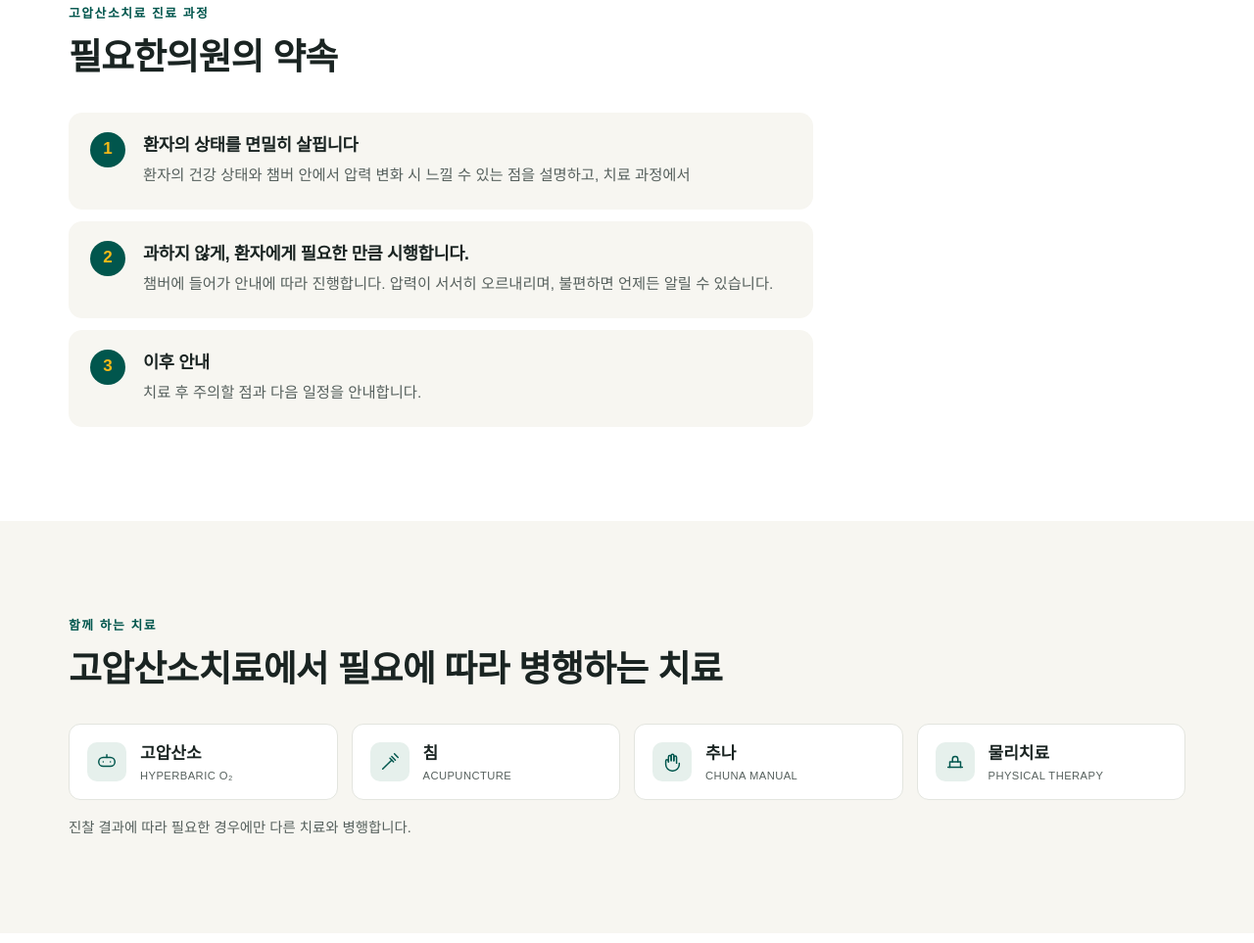
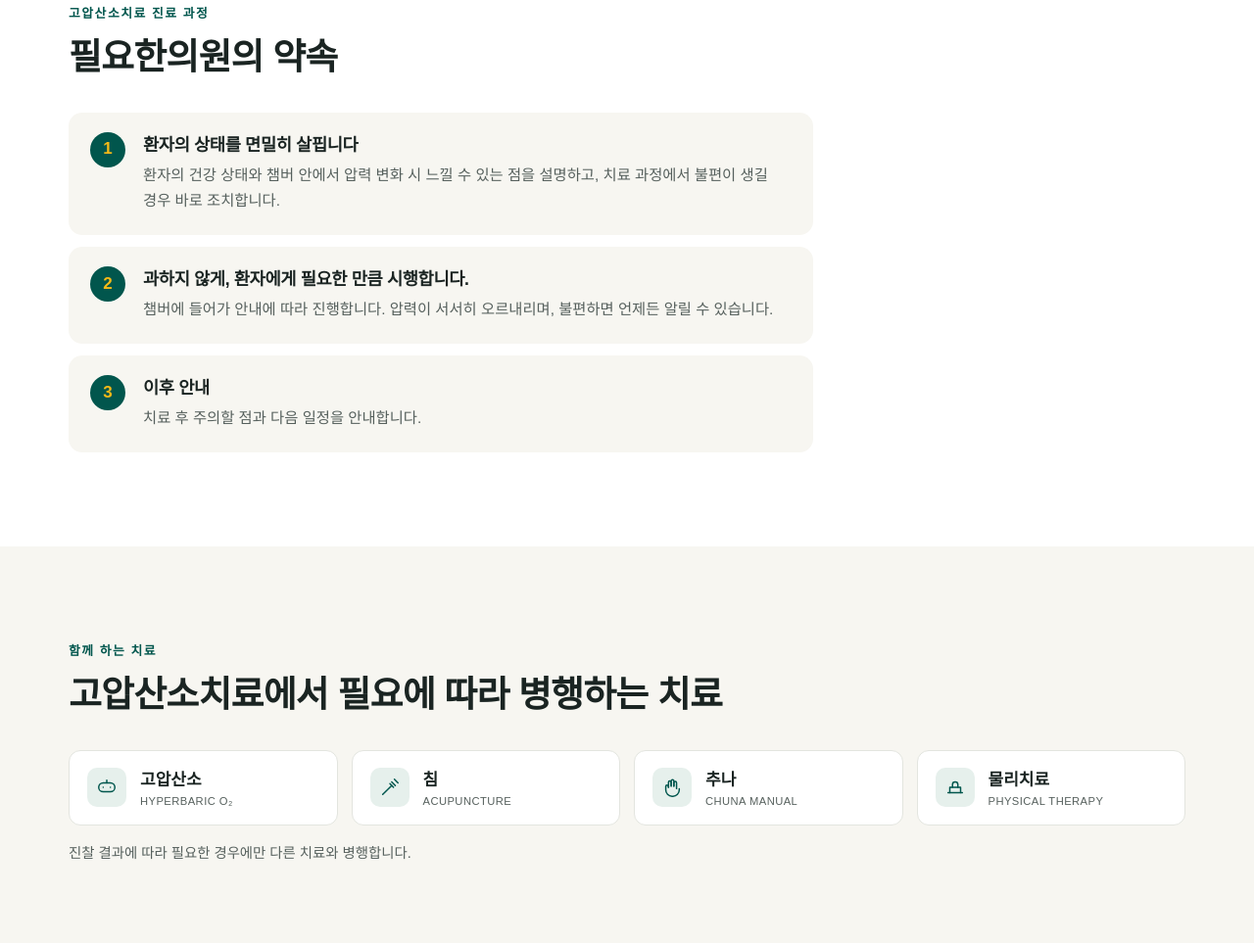
Before and after one commit to 365needhani/365needhani.github.io, a plain HTML site: page treatment-hbot.html in a window 1280 px wide. Shown: the part 1645-2608 px from the top of the page at 98% size. Drawn offline with Linux system fonts and the light colour scheme; a web font is replaced by a local one.

Commit message:
Add files via upload

```diff
--- a/treatment-hbot.html
+++ b/treatment-hbot.html
@@ -107,7 +107,7 @@
 </div>
 
 <ol class="steps steps-3 steps-vertical">
-  <li class="step"><span class="step-num" aria-hidden="true">1</span><h3>환자의 상태를 면밀히 살핍니다</h3><p>환자의 건강 상태와 챔버 안에서 압력 변화 시 느낄 수 있는 점을 설명하고, 치료 과정에서</p></li><li class="step"><span class="step-num" aria-hidden="true">2</span><h3>과하지 않게, 환자에게 필요한 만큼 시행합니다.</h3><p>챔버에 들어가 안내에 따라 진행합니다. 압력이 서서히 오르내리며, 불편하면 언제든 알릴 수 있습니다.</p></li><li class="step"><span class="step-num" aria-hidden="true">3</span><h3>이후 안내</h3><p>치료 후 주의할 점과 다음 일정을 안내합니다.</p></li>
+  <li class="step"><span class="step-num" aria-hidden="true">1</span><h3>환자의 상태를 면밀히 살핍니다</h3><p>환자의 건강 상태와 챔버 안에서 압력 변화 시 느낄 수 있는 점을 설명하고, 치료 과정에서 불편이 생길 경우 바로 조치합니다.</p></li><li class="step"><span class="step-num" aria-hidden="true">2</span><h3>과하지 않게, 환자에게 필요한 만큼 시행합니다.</h3><p>챔버에 들어가 안내에 따라 진행합니다. 압력이 서서히 오르내리며, 불편하면 언제든 알릴 수 있습니다.</p></li><li class="step"><span class="step-num" aria-hidden="true">3</span><h3>이후 안내</h3><p>치료 후 주의할 점과 다음 일정을 안내합니다.</p></li>
 </ol>
   </div>
 </section>
```
